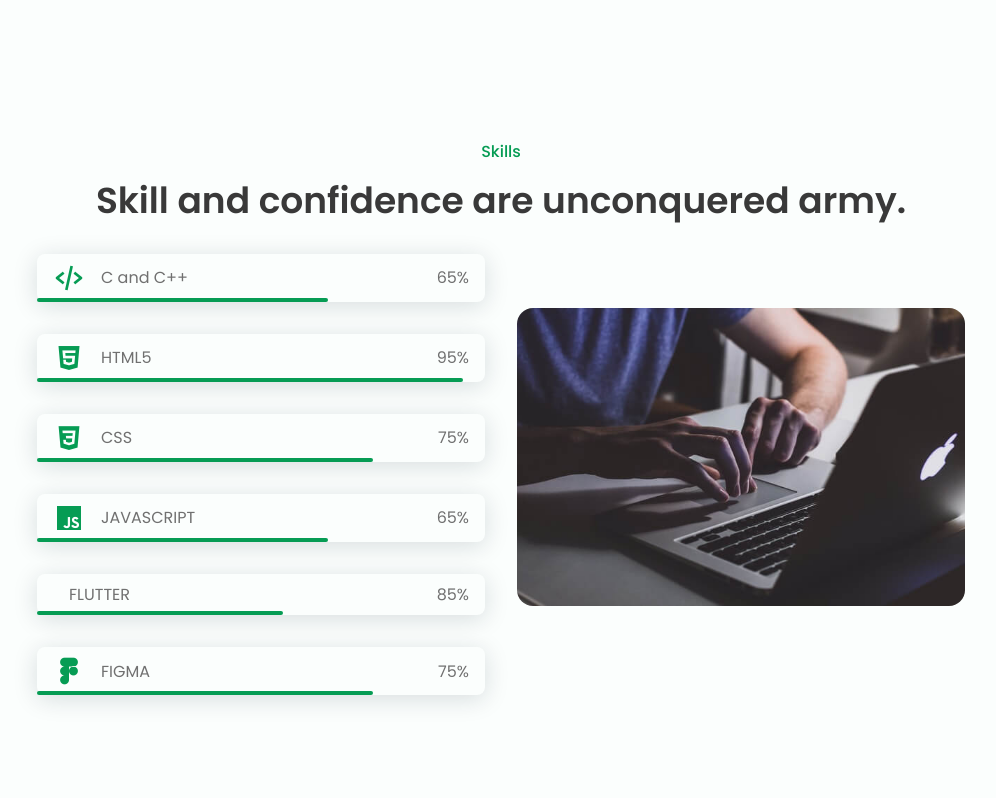
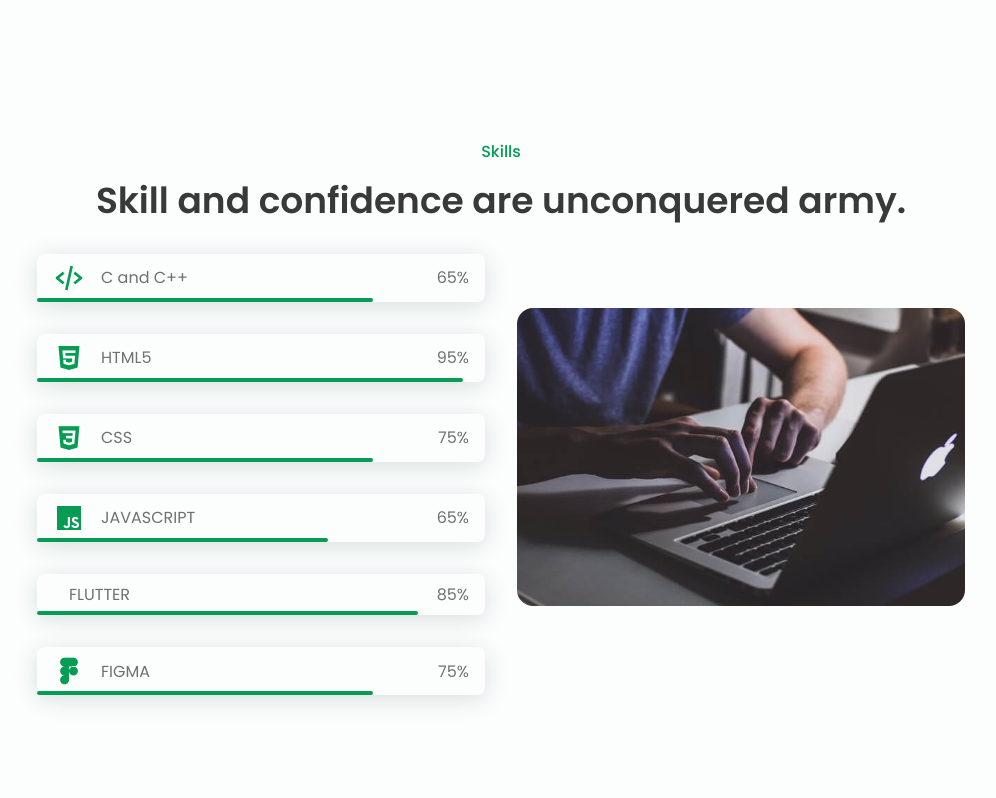
Before and after one commit to babayaga2002/sidharth, a plain HTML site: page index.html in a window 1280 px wide. Shown: the part 1776-2574 px from the top of the page, without its empty margins (139-1135 px from the left). Drawn offline with nearby package versions, Linux system fonts and the light colour scheme; some icons are missing; files whose address does not match are found by name.

Commit message:
Update styles.css

```diff
--- a/css/styles.css
+++ b/css/styles.css
@@ -399,7 +399,7 @@ img:hover{
   z-index: var(--z-back);
 }
 .skills__cpp {
-  width: 65%;
+  width: 75%;
 }
 .skills__html {
   width: 95%;
@@ -411,7 +411,7 @@ img:hover{
   width: 65%;
 }
 .skills__flutter {
-  width: 55%;
+  width: 85%;
 }
 .skills__figma {
   width: 75%;
```
